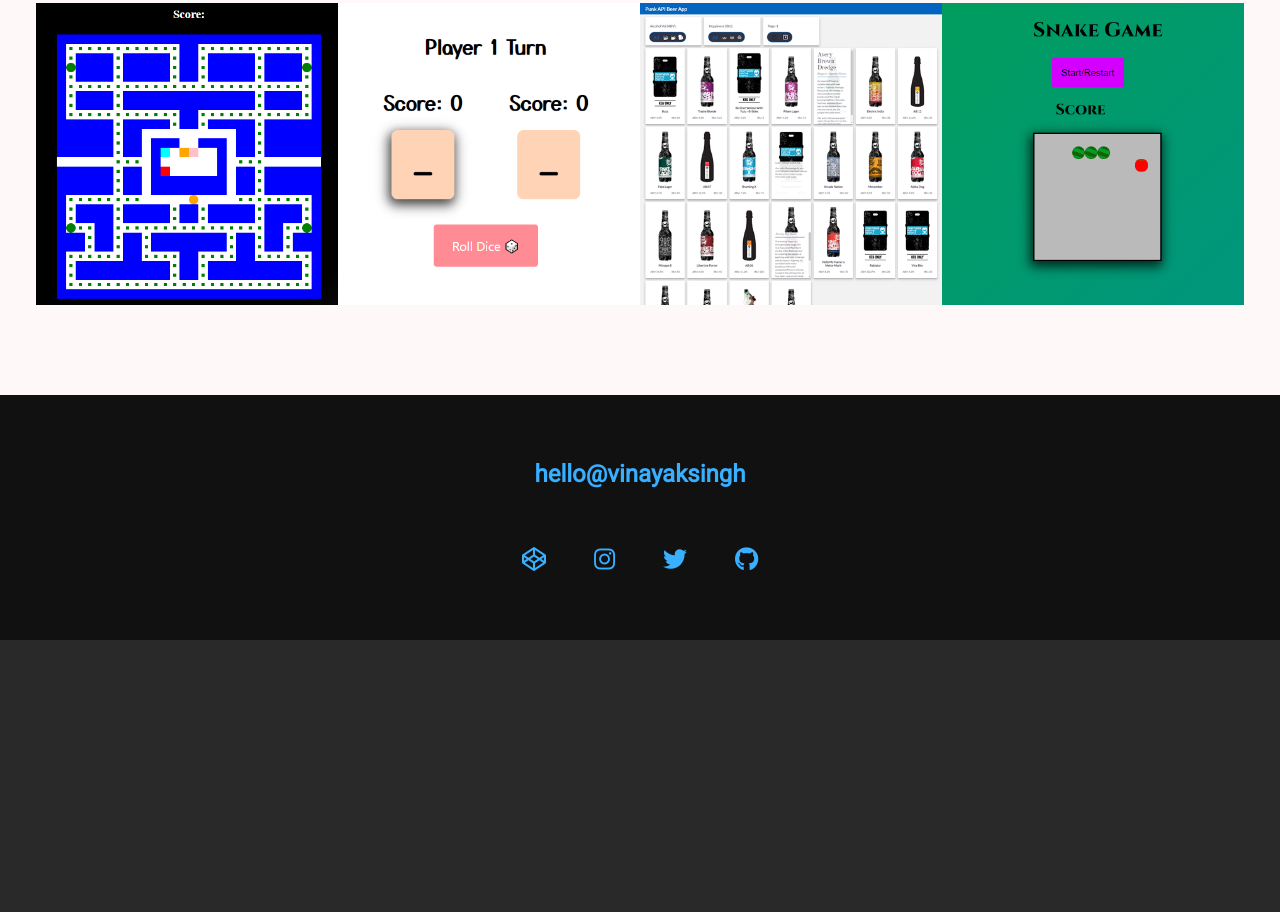
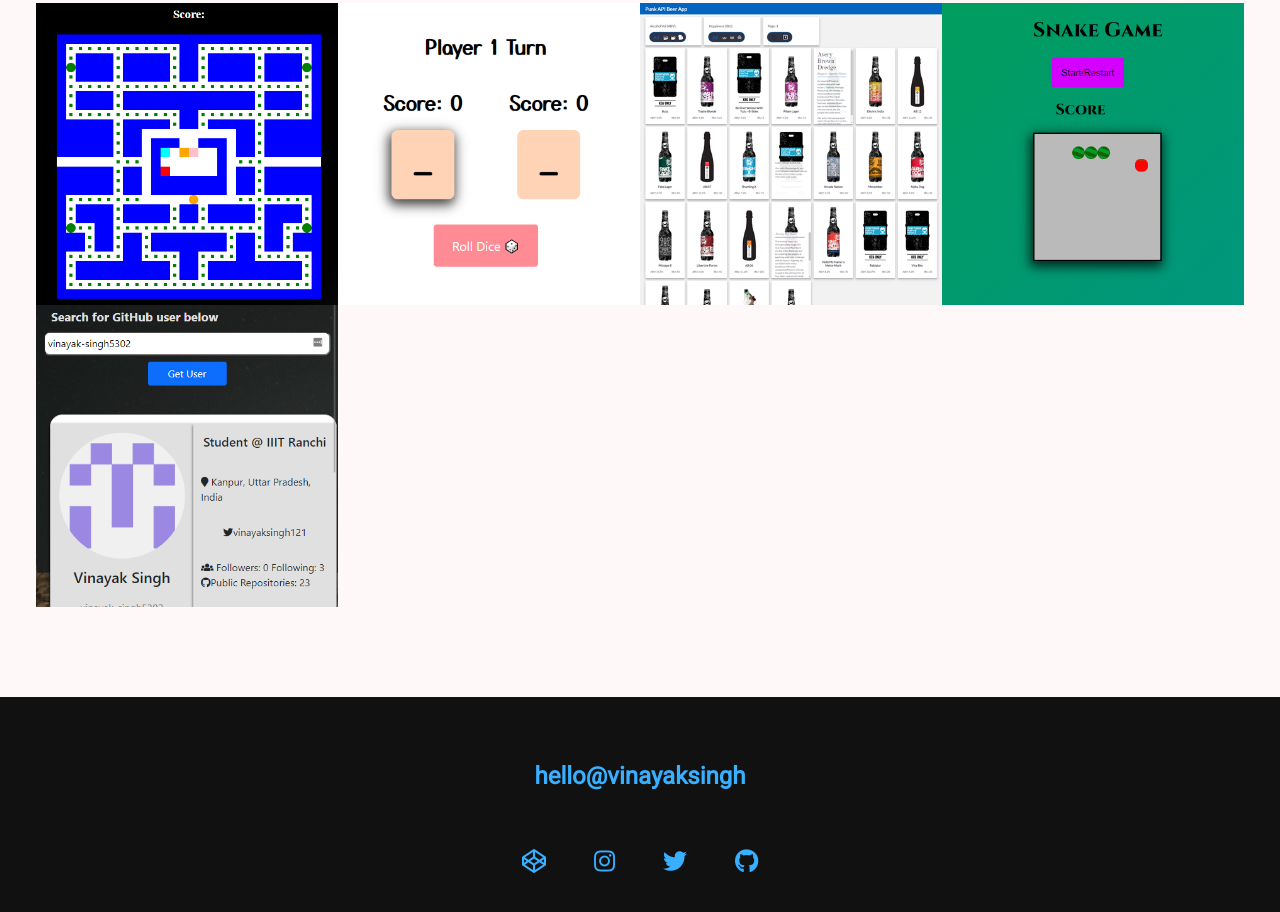
Before and after one commit to singh-vinayak/myPortfolio, a website: page public/index.html in a window 1280 px wide. Shown: the part 2026-2938 px from the top of the page. Before the commit the page ends 2666 px from the top, so only its background shows below. Drawn offline with nearby package versions, Linux system fonts and the light colour scheme.

Commit message:
added new project

```diff
--- a/public/index.html
+++ b/public/index.html
@@ -120,6 +120,12 @@
                 <img src="img/project-snake.png" alt="Retro snake game" class="portfolio__img">
             </a>
 
+            <!-- Portfolio item 04 -->
+            <a href="https://vinayak-singh5302.github.io/github-users/" class="portfolio__item"
+                title="Nokia 3310 based Snake Game" target="_blank">
+                <img src="img/project-githubusers.png" alt="Github Users" class="portfolio__img">
+            </a>
+
         </div>
     </section>
 
```
Also changed, not shown: public/img/project-githubusers.png (added).
